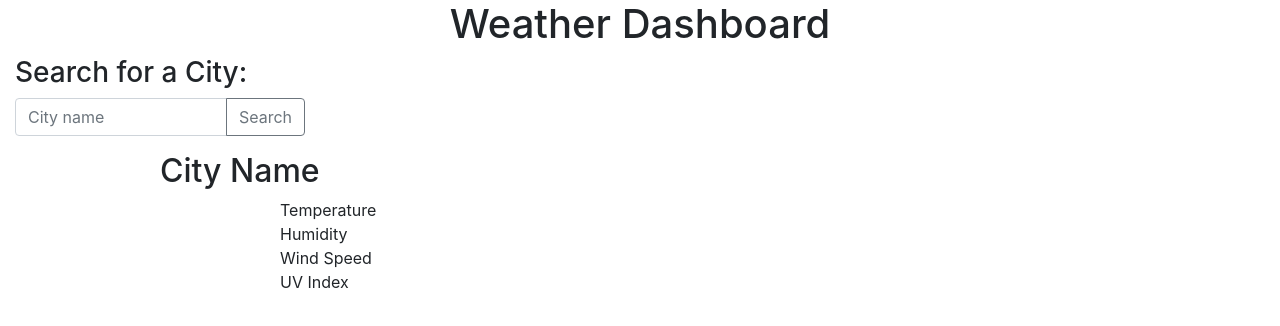
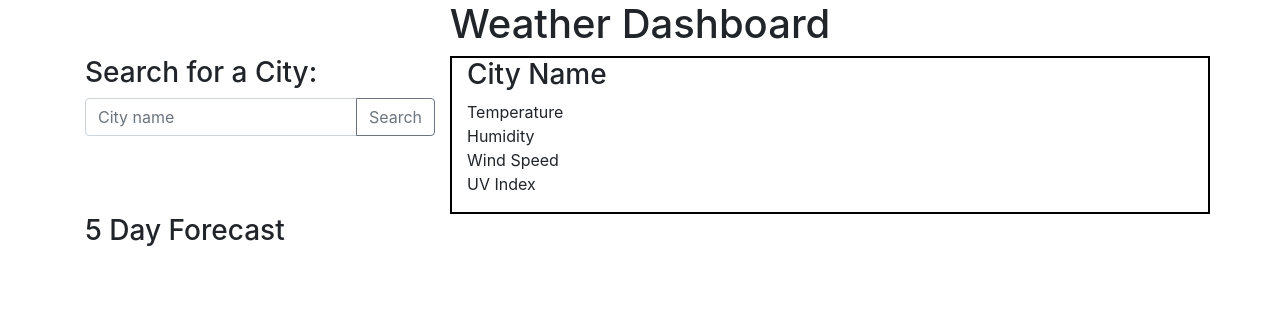
Before and after one commit to danielrezz/weather_dashboard, a plain HTML site: page index.html in a window 1280 px wide. Drawn offline with nearby package versions, Linux system fonts and the light colour scheme.

Commit message:
updating HTML

```diff
--- a/index.html
+++ b/index.html
@@ -12,7 +12,9 @@
 <body>
     <h1>Weather Dashboard</h1>
 
-    <div class="search-container col-md-4">
+    <div class="container">
+        <div class="row">
+            <div class="col-lg-4">
                 <h3>Search for a City:</h3>
                     <div class="input-group mb-3">
                         <input type="text" class="form-control" placeholder="City name" aria-label="Recipient's username" aria-describedby="button-addon2">
@@ -21,10 +23,9 @@
                         </div>
                     </div>
             </div>
-
-    <div class="current-conditions">
-        <h2>City Name</h2>
-        <ul class="current-conditions">
+            <div class="col-lg-8 current-conditions">
+                <h3>City Name</h3>
+                <ul>
                     <li>
                         Temperature
                     </li>
@@ -39,6 +40,15 @@
                     </li>
                 </ul>
             </div>
+        </div>
+        <div class="row">
+            <div class="col-lg-12 forecast-div">
+                <h3>5 Day Forecast</h3>
+            </div>
+        </div>
+    </div>
+
+
 <script src="https://cdnjs.cloudflare.com/ajax/libs/jquery/3.2.1/jquery.min.js"></script>
 <script src="script.js"></script>
 </body>
--- a/style.css
+++ b/style.css
@@ -10,6 +10,13 @@ h1 {
 }
 
 .current-conditions {
-    width: 75%;
-    margin: auto;
+    border: 2px solid black;
 }
+
+ul {
+    list-style: none;
+}
+
+.forecast-div {
+
+}
```
Lines whose indentation alone changed are shown as unchanged.
